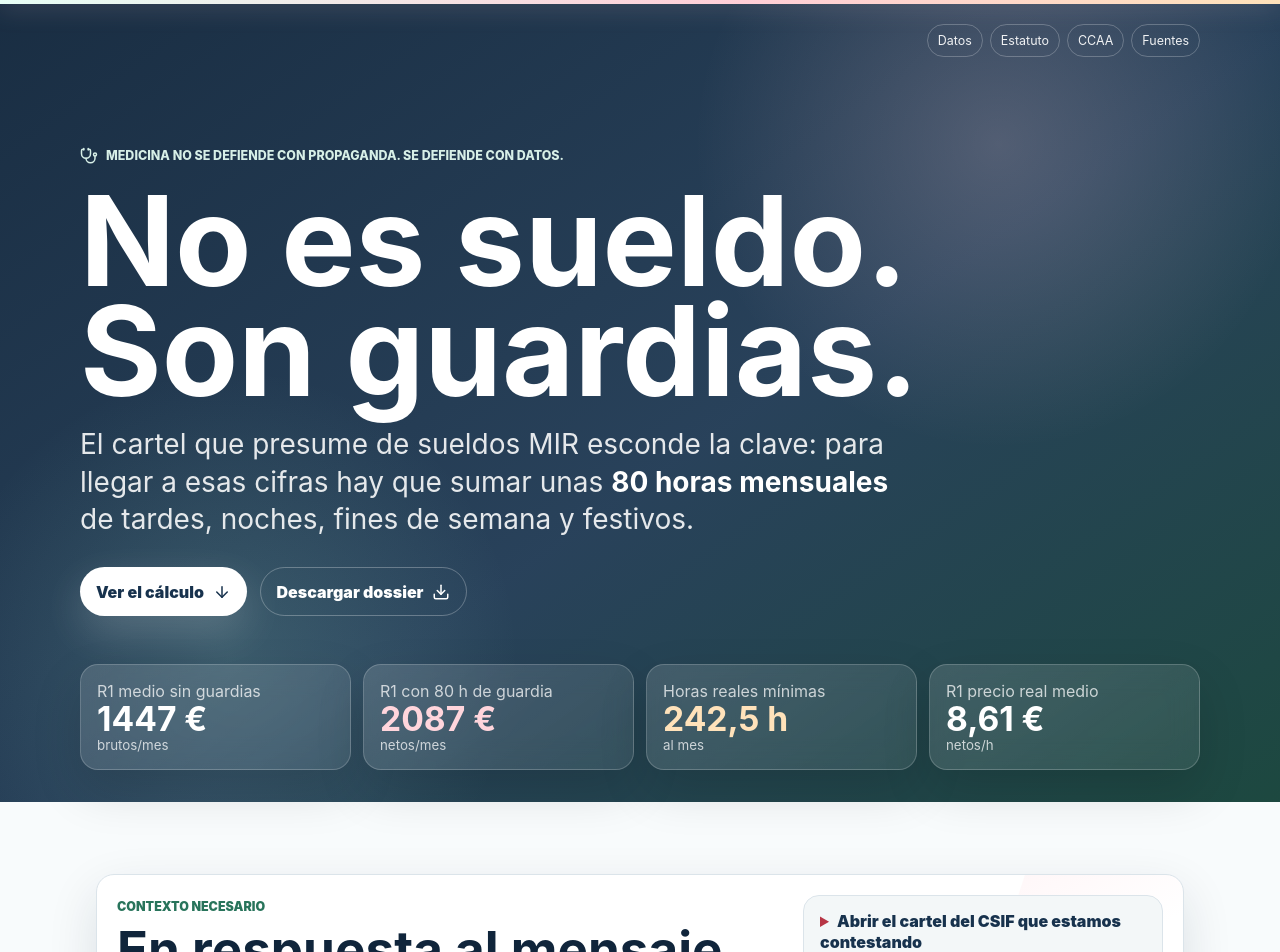
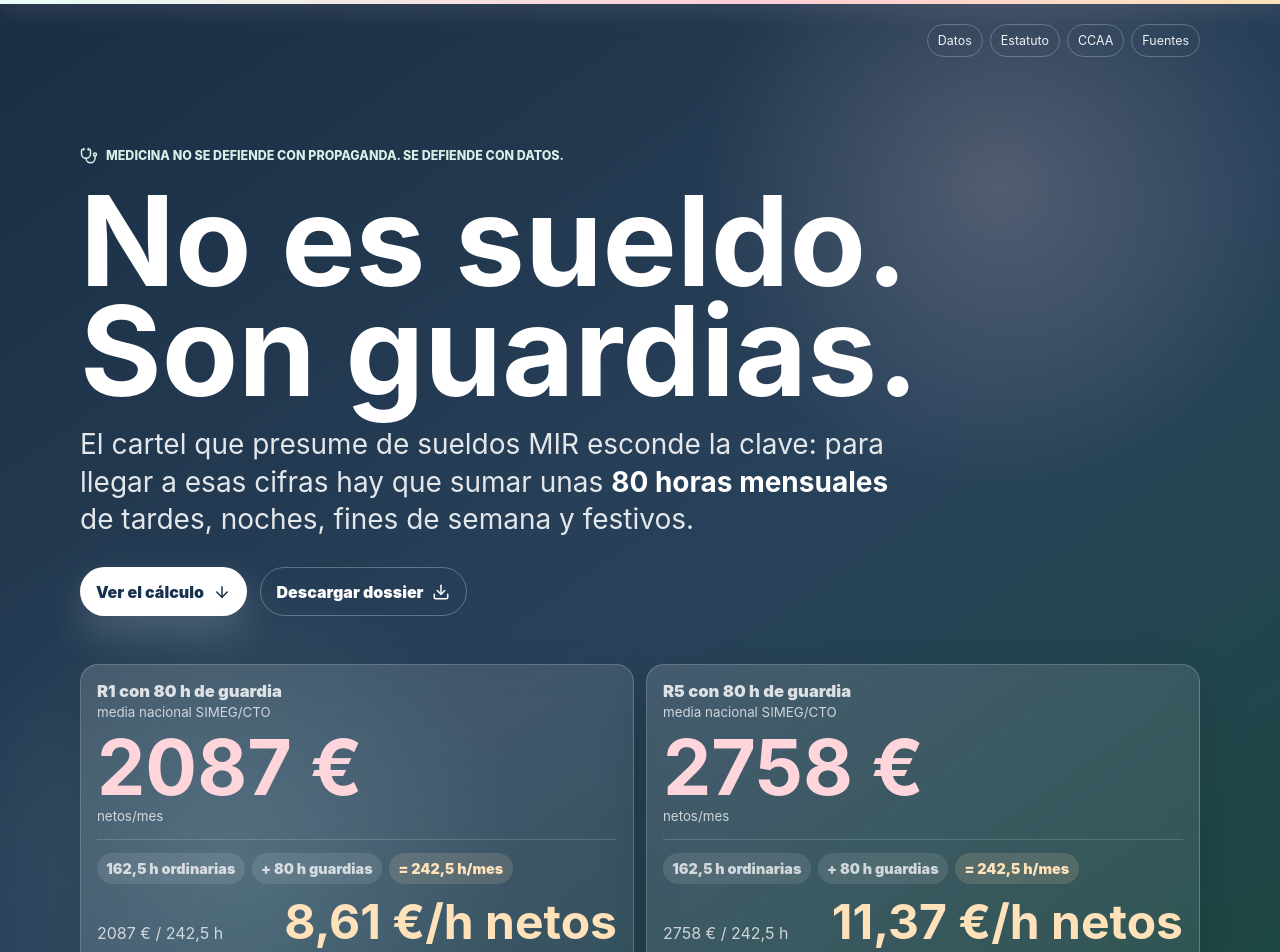
Before and after one commit to Guallar7/mir-estatuto-realidad, a React (Vite) app: page / in a window 1280 px wide. Shown: the top 952 px of the page. Built offline with nearby package versions, Linux system fonts and the light colour scheme.

Commit message:
Compare R1 and R5 hourly MIR pay

```diff
--- a/src/data.js
+++ b/src/data.js
@@ -308,7 +308,7 @@ export const estatutoIssues = [
     title: "Falacia 3: 45 horas semanales resuelven la sobrecarga",
     claim: "La jornada máxima conjunta se fija en 45 h/semana de promedio.",
     answer:
-      "El promedio cuatrimestral puede ocultar picos de sobrecarga. Además, el propio texto permite superar la duración máxima conjunta si hay razones organizativas o asistenciales, con consentimiento individual escrito y hasta 150 horas/año adicionales. Sobre el papel no es un cheque en blanco; en un sistema con déficit estructural, esa excepción es exactamente donde se juega la realidad.",
+      "El promedio cuatrimestral puede ocultar picos de sobrecarga. Además, el propio texto permite superar la duración máxima conjunta si hay razones organizativas o asistenciales, con consentimiento individual escrito y hasta 150 horas/año adicionales. La pregunta que no responde es la decisiva: si nadie acepta superar ese límite, ¿se contratan médicos o se vuelve a cargar el sistema sobre los mismos? Las guardias por encima de la jornada ordinaria deben ser voluntarias, justamente retribuidas y computables para jubilación; si no, la obligatoriedad sigue incrustada en la profesión médica.",
     refs: ["Anteproyecto arts. 84, 97 y 98", "SIMEG 2026"],
   },
   {
--- a/src/main.jsx
+++ b/src/main.jsx
@@ -136,11 +136,9 @@ function App() {
           </div>
         </div>
 
-        <div className="hero-metrics" aria-label="Resumen principal">
-          <MetricCard label={`${current.year} medio sin guardias`} value={`${eur(current.grossNoGuards)} €`} detail="brutos/mes" />
-          <MetricCard label={`${current.year} con 80 h de guardia`} value={`${eur(current.netWithGuards)} €`} detail="netos/mes" tone="red" />
-          <MetricCard label="Horas reales mínimas" value={`${eur(TOTAL_HOURS, 1)} h`} detail="al mes" tone="amber" />
-          <MetricCard label={`${current.year} precio real medio`} value={`${eur(current.realNetHour, 2)} €`} detail="netos/h" tone="green" />
+        <div className="hero-metrics" aria-label="Comparación R1 y R5 con guardias">
+          <RateMetricCard data={summaryByYear[0]} />
+          <RateMetricCard data={summaryByYear[4]} />
         </div>
       </section>
 
@@ -449,18 +447,36 @@ function App() {
   );
 }
 
-function MetricCard({ label, value, detail, tone = "green" }) {
+function RateMetricCard({ data }) {
   const reduceMotion = useReducedMotion();
+  const guardGross = data.grossWithGuards - data.grossNoGuards;
 
   return (
     <Motion.div
-      className={`metric ${tone}`}
+      className="rate-metric"
       whileHover={reduceMotion ? undefined : { y: -4, scale: 1.01 }}
       transition={reduceMotion ? { duration: 0 } : { type: "spring", stiffness: 260, damping: 20 }}
     >
-      <span>{label}</span>
-      <strong>{value}</strong>
-      <small>{detail}</small>
+      <div className="rate-head">
+        <span>{data.year} con 80 h de guardia</span>
+        <small>media nacional SIMEG/CTO</small>
+      </div>
+      <strong>{eur(data.netWithGuards)} €</strong>
+      <small>netos/mes</small>
+      <div className="rate-breakdown">
+        <span>{eur(ORDINARY_HOURS, 1)} h ordinarias</span>
+        <span>+ {GUARD_HOURS} h guardias</span>
+        <b>= {eur(TOTAL_HOURS, 1)} h/mes</b>
+      </div>
+      <div className="rate-footer">
+        <span>
+          {eur(data.netWithGuards)} € / {eur(TOTAL_HOURS, 1)} h
+        </span>
+        <b>{eur(data.realNetHour, 2)} €/h netos</b>
+      </div>
+      <small className="rate-context">
+        Sin guardias: {eur(data.grossNoGuards)} € brutos/mes. Parte bruta atribuida a guardias: {eur(guardGross)} €.
+      </small>
     </Motion.div>
   );
 }
--- a/src/styles.css
+++ b/src/styles.css
@@ -210,7 +210,7 @@ h1 {
   max-width: 1120px;
 }
 
-.metric {
+.rate-metric {
   background: linear-gradient(145deg, rgba(255, 255, 255, 0.14), rgba(255, 255, 255, 0.08));
   border: 1px solid rgba(255, 255, 255, 0.2);
   border-radius: 18px;
@@ -219,24 +219,76 @@ h1 {
   padding: 1rem;
 }
 
-.metric span,
-.metric small {
+.rate-head {
+  display: grid;
+  gap: 0.15rem;
+}
+
+.rate-head span {
+  color: rgba(255, 255, 255, 0.82);
+  font-size: 1.04rem;
+  font-weight: 900;
+}
+
+.rate-metric small,
+.rate-context,
+.rate-breakdown span,
+.rate-footer span {
   color: rgba(255, 255, 255, 0.74);
   display: block;
 }
 
-.metric strong {
+.rate-metric > strong {
+  color: #ffd5dc;
   display: block;
-  font-size: 2.1rem;
+  font-size: clamp(2.8rem, 13vw, 4.8rem);
   line-height: 1.05;
+  margin-top: 0.5rem;
 }
 
-.metric.red strong {
-  color: #ffd5dc;
+.rate-breakdown {
+  border-top: 1px solid rgba(255, 255, 255, 0.16);
+  display: flex;
+  flex-wrap: wrap;
+  gap: 0.45rem;
+  margin-top: 0.9rem;
+  padding-top: 0.8rem;
 }
 
-.metric.amber strong {
+.rate-breakdown span,
+.rate-breakdown b {
+  background: rgba(255, 255, 255, 0.1);
+  border-radius: 999px;
+  font-size: 0.9rem;
+  font-weight: 900;
+  padding: 0.45rem 0.58rem;
+}
+
+.rate-breakdown b {
+  background: rgba(255, 226, 186, 0.14);
   color: #ffe2ba;
+}
+
+.rate-footer {
+  align-items: baseline;
+  display: flex;
+  flex-wrap: wrap;
+  gap: 0.3rem 0.8rem;
+  justify-content: space-between;
+  margin-top: 0.85rem;
+}
+
+.rate-footer b {
+  color: #ffe2ba;
+  font-size: clamp(1.65rem, 8vw, 3rem);
+  line-height: 1;
+}
+
+.rate-context {
+  border-top: 1px solid rgba(255, 255, 255, 0.16);
+  line-height: 1.45;
+  margin-top: 0.8rem;
+  padding-top: 0.75rem;
 }
 
 .section {
@@ -1002,7 +1054,7 @@ footer strong {
   }
 
   .hero-metrics {
-    grid-template-columns: repeat(4, 1fr);
+    grid-template-columns: repeat(2, 1fr);
   }
 
   .calc-grid,
```
